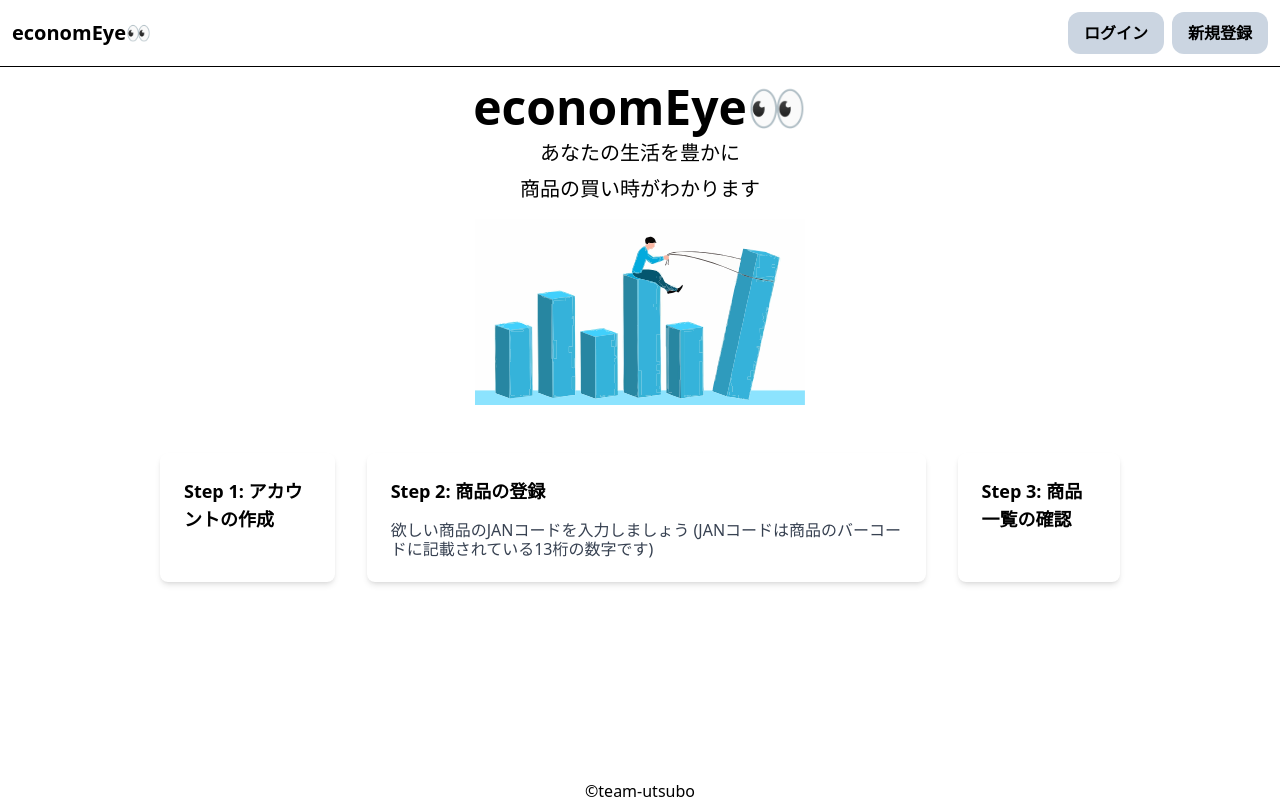
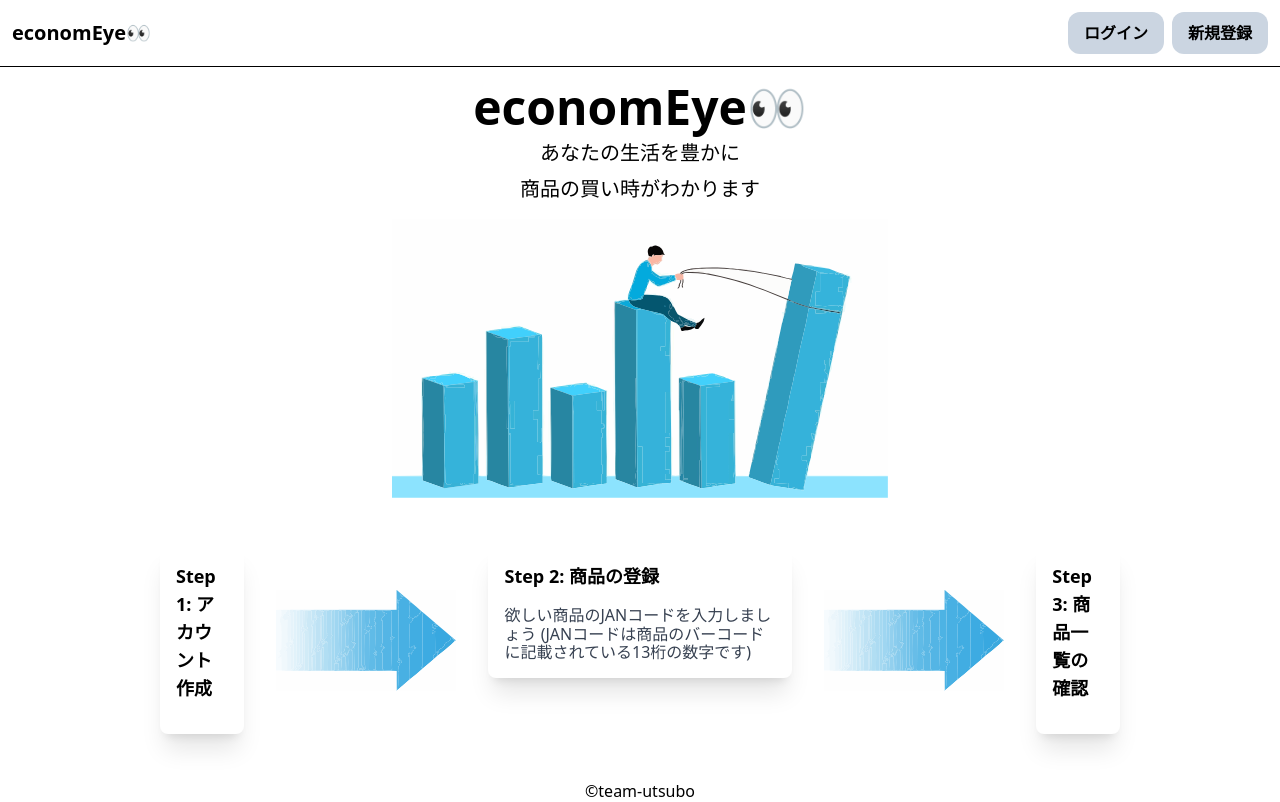
Before and after one commit to kikudesuyo/economEye, a React (Vite) app: page / in a window 1280 px wide. Built offline with nearby package versions, Linux system fonts and the light colour scheme; no server answers.

Commit message:
refactor: modify css

```diff
--- a/src/pages/Home.tsx
+++ b/src/pages/Home.tsx
@@ -1,20 +1,22 @@
 import Main from "@/components/Main";
 import graphLogo from "@/assets/imgs/graph_creating.svg";
-import SampleItemList from "@/pages/item/sample/SampleItemList";
+import Description from "@/pages/item/sample/SampleItemList";
 
 const Home = () => {
   return (
     <Main style="items-center gap-8 pt-4">
       <div className="flex flex-col ">
         <div className="flex flex-col items-center gap-2">
-          <h1 className="text-5xl font-bold">economEye👀</h1>
+          <h1 className="text-7xl font-bold sm:text-3xl md:text-5xl">
+            economEye👀
+          </h1>
           <h2 className="text-xl">あなたの生活を豊かに</h2>
           <h2 className="text-xl">商品の買い時がわかります</h2>
         </div>
         <div className="container mx-auto p-4">
-          <img className="mx-auto w-1/3" src={graphLogo} />
+          <img className="mx-auto md:w-3/5 lg:w-1/2" src={graphLogo} />
         </div>
-        <SampleItemList />
+        <Description />
       </div>
     </Main>
   );
--- a/src/pages/item/sample/SampleItemList.tsx
+++ b/src/pages/item/sample/SampleItemList.tsx
@@ -1,3 +1,5 @@
+import arrow from "@/assets/imgs/arrow.svg";
+
 type Props = {
   step: number;
   title: string;
@@ -6,8 +8,8 @@ type Props = {
 
 const StepCard = ({ step, title, description }: Props) => {
   return (
-    <div className="grid grid-cols-1 gap-6">
-      <div className="rounded-lg bg-white p-6 shadow-md hover:shadow-2xl ">
+    <div className="flex flex-col items-center ">
+      <div className="w-full rounded-lg bg-white p-4 shadow-xl md:w-auto">
         <div className="mb-4 flex items-center">
           <h2 className="text-lg font-bold">
             Step {step}: {title}
@@ -19,11 +21,14 @@ const StepCard = ({ step, title, description }: Props) => {
   );
 };
 
-const SampleItemList = () => {
+const Description = () => {
   return (
     <div className="container mx-auto p-8 ">
-      <div className="flex flex-row gap-8">
-        <StepCard step={1} title="アカウントの作成" description="" />
+      <div className="flex flex-row justify-center gap-8">
+        <StepCard step={1} title="アカウント作成" description="" />
+        <div className="flex w-1/2 items-center">
+          <img src={arrow} alt="" />
+        </div>
         <StepCard
           step={2}
           title="商品の登録"
@@ -31,10 +36,13 @@ const SampleItemList = () => {
          欲しい商品のJANコードを入力しましょう
           (JANコードは商品のバーコードに記載されている13桁の数字です)"
         />
+        <div className="flex w-1/2 items-center">
+          <img src={arrow} alt="" />
+        </div>
         <StepCard step={3} title="商品一覧の確認" description="" />
       </div>
     </div>
   );
 };
 
-export default SampleItemList;
+export default Description;
```
Also changed, not shown: src/assets/imgs/arrow.svg.
